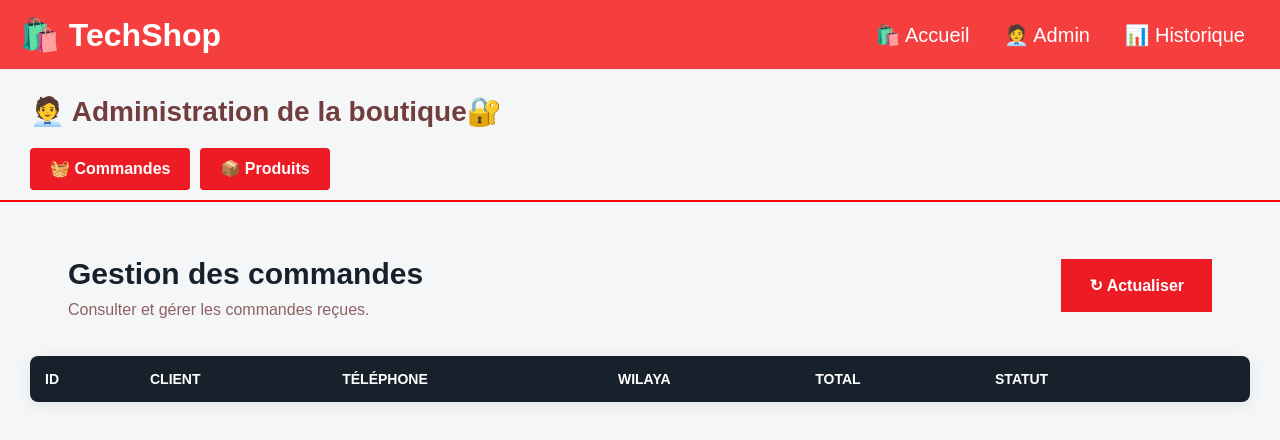
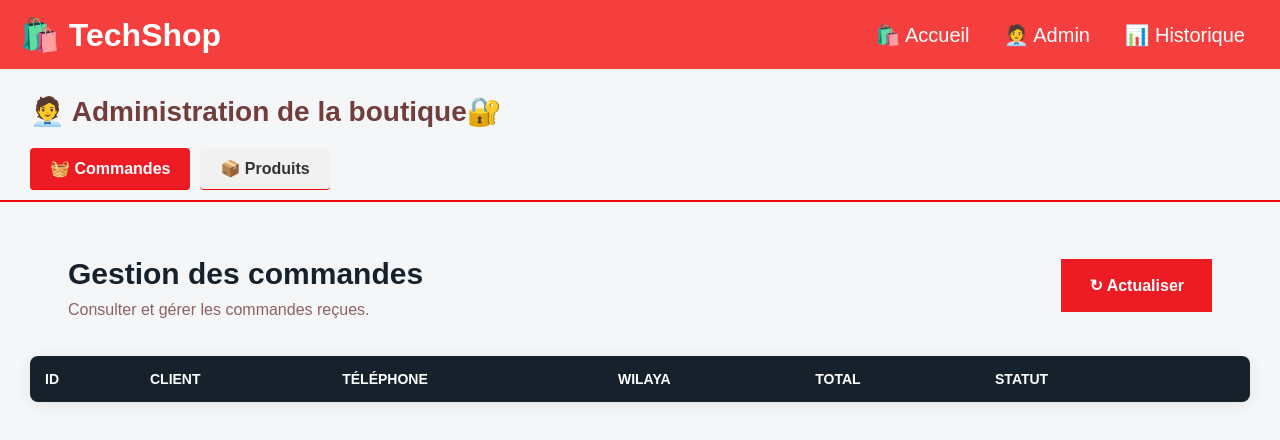
Before and after one commit to lotfimoussaoui23/E-commerce1, a website: page admin.html in a window 1280 px wide. Drawn offline with Linux system fonts and the light colour scheme; no server answers.

Commit message:
Update admin.html

```diff
--- a/admin.html
+++ b/admin.html
@@ -456,7 +456,7 @@
             🧺 Commandes
         </a>
 
-        <a href="admin-produits.html" class="active">
+        <a href="admin-produits.html">
             📦 Produits
         </a>
 
```
